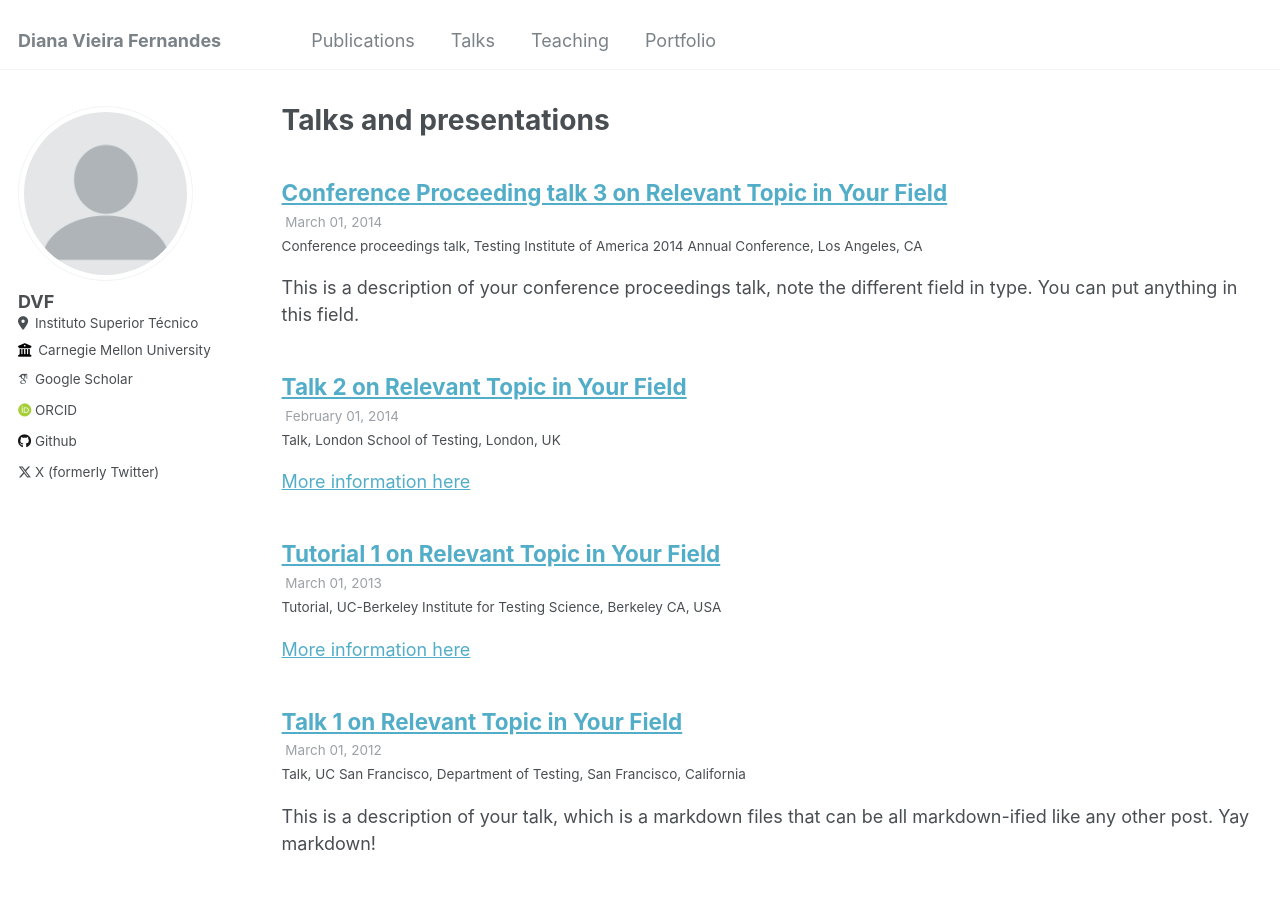
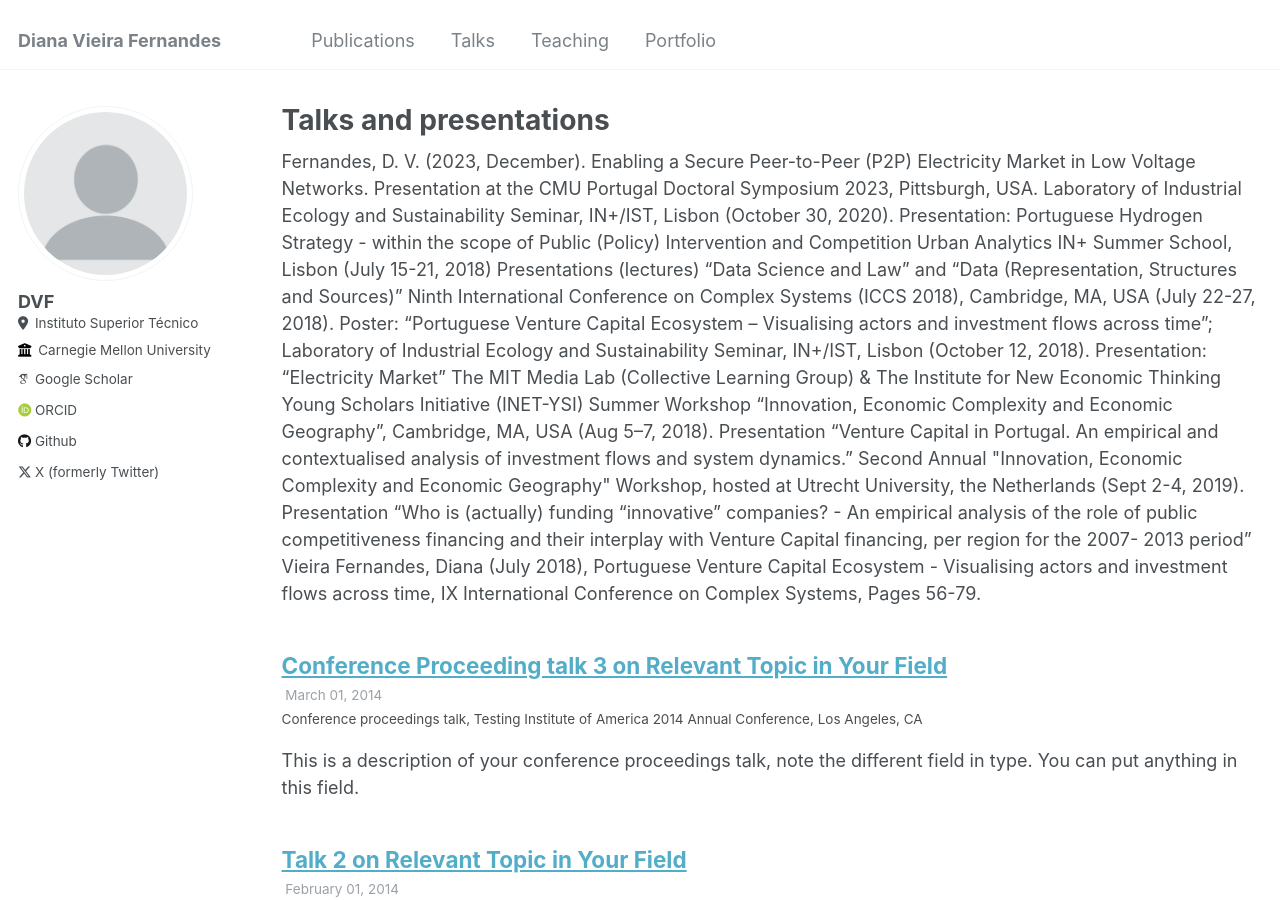
Before and after one commit to d-vf/d-vf.github.io, a Jekyll site: the page built from _pages/talks.html, in a window 1280 px wide and 900 px high. Built offline with Jekyll 4.4.1, drawn with Linux system fonts in a browser that asks for light colours; some web fonts are replaced.

Commit message:
Update talks.html

```diff
--- a/_pages/talks.html
+++ b/_pages/talks.html
@@ -4,6 +4,22 @@ title: "Talks and presentations"
 permalink: /talks/
 author_profile: true
 ---
+
+Fernandes, D. V. (2023, December). Enabling a Secure Peer-to-Peer (P2P) Electricity Market in Low Voltage Networks. Presentation at the CMU Portugal Doctoral Symposium 2023, Pittsburgh, USA.
+
+Laboratory of Industrial Ecology and Sustainability Seminar, IN+/IST, Lisbon (October 30, 2020). Presentation: Portuguese Hydrogen Strategy - within the scope of Public (Policy) Intervention and Competition
+
+Urban Analytics IN+ Summer School, Lisbon (July 15-21, 2018) Presentations (lectures) “Data Science and Law” and “Data (Representation, Structures and Sources)”
+
+Ninth International Conference on Complex Systems (ICCS 2018), Cambridge, MA, USA (July 22-27, 2018). Poster: “Portuguese Venture Capital Ecosystem – Visualising actors and investment flows across time”;
+
+Laboratory of Industrial Ecology and Sustainability Seminar, IN+/IST, Lisbon (October 12, 2018). Presentation: “Electricity Market”
+
+The MIT Media Lab (Collective Learning Group) & The Institute for New Economic Thinking Young Scholars Initiative (INET-YSI) Summer Workshop “Innovation, Economic Complexity and Economic Geography”, Cambridge, MA, USA (Aug 5–7, 2018). Presentation “Venture Capital in Portugal. An empirical and contextualised analysis of investment flows and system dynamics.”
+
+Second Annual "Innovation, Economic Complexity and Economic Geography" Workshop, hosted at Utrecht University, the Netherlands (Sept 2-4, 2019). Presentation “Who is (actually) funding “innovative” companies? - An empirical analysis of the role of public competitiveness financing and their interplay with Venture Capital financing, per region for the 2007- 2013 period”
+
+Vieira Fernandes, Diana (July 2018), Portuguese Venture Capital Ecosystem - Visualising actors and investment flows across time, IX International Conference on Complex Systems, Pages 56-79.
 
 {% if site.talkmap_link == true %}
 
```
